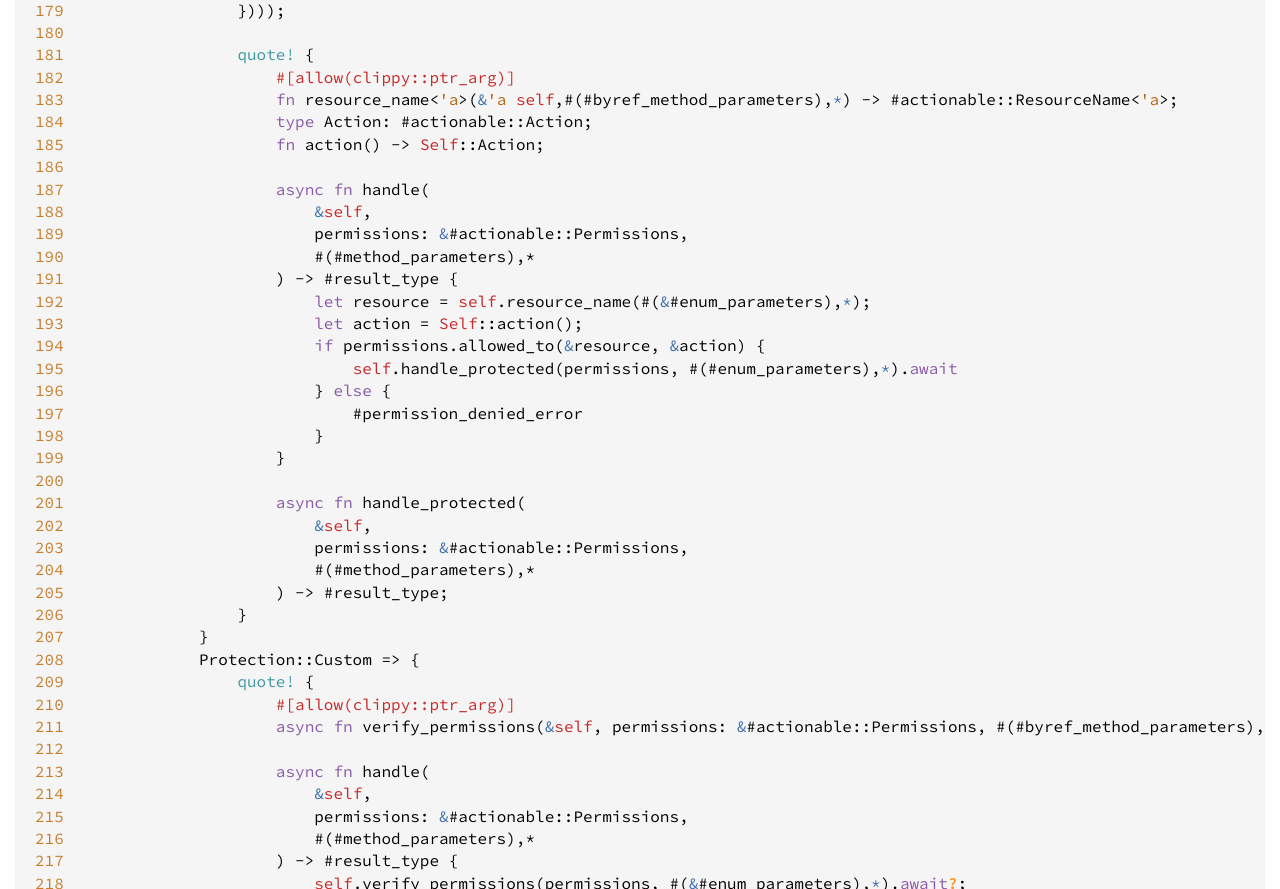
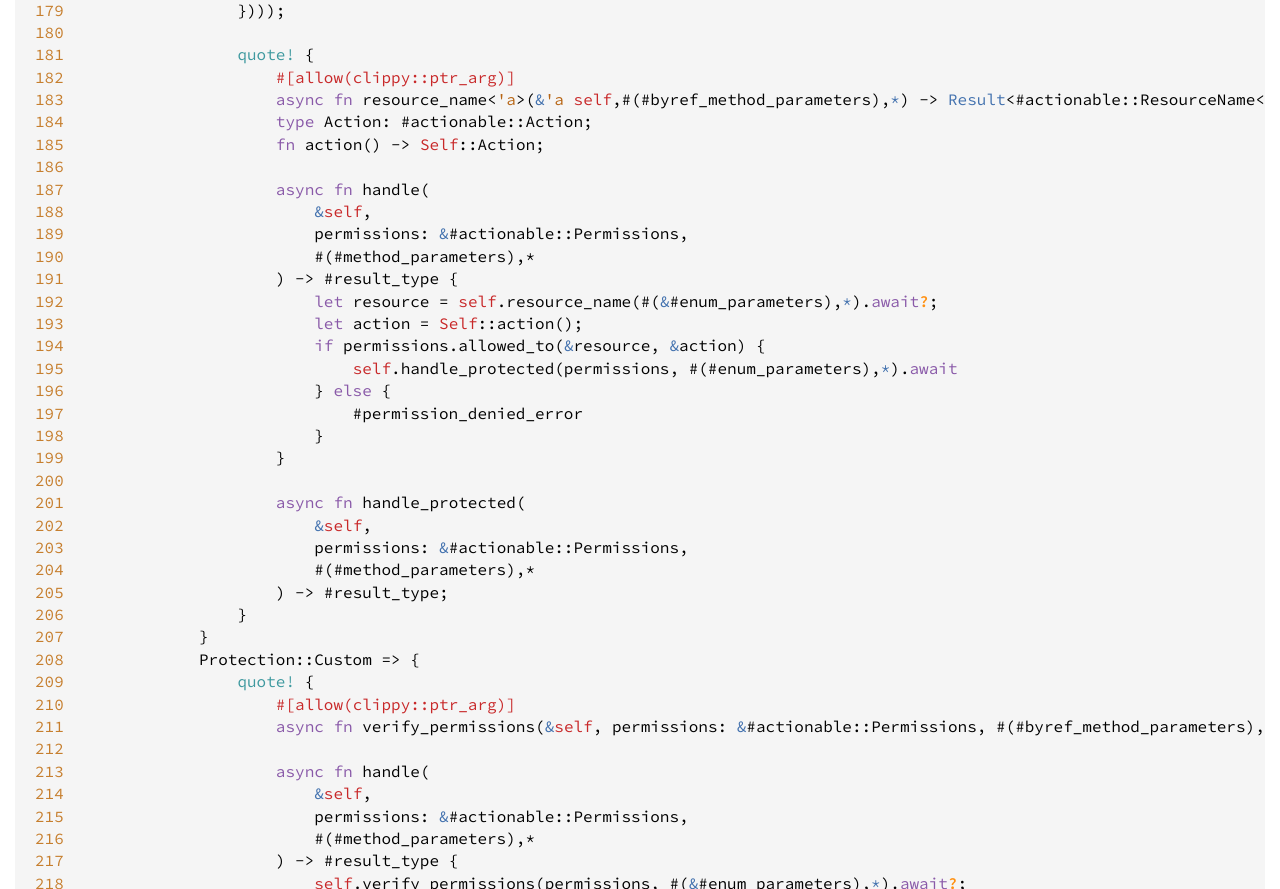
Before and after one commit to khonsulabs/actionable, a plain HTML site: page main/src/actionable_macros/actionable.rs.html in a window 1280 px wide. Shown: the part 4155-5044 px from the top of the page. Drawn offline with Linux system fonts and the light colour scheme.

Commit message:
Deploying to gh-pages from @ khonsulabs/actionable@92794166ab7a5e19b2d02e227d8e4ba8a8dde51f 🚀

```diff
--- a/main/src/actionable_macros/actionable.rs.html
+++ b/main/src/actionable_macros/actionable.rs.html
@@ -563,7 +563,7 @@
 
                 <span class="macro">quote!</span> {
                     <span class="attribute">#[<span class="ident">allow</span>(<span class="ident">clippy::ptr_arg</span>)]</span>
-                    <span class="kw">fn</span> <span class="ident">resource_name</span><span class="op">&lt;</span><span class="lifetime">&#39;a</span><span class="op">&gt;</span>(<span class="kw-2">&amp;</span><span class="lifetime">&#39;a</span> <span class="self">self</span>,#(#<span class="ident">byref_method_parameters</span>),<span class="kw-2">*</span>) <span class="op">-</span><span class="op">&gt;</span> #<span class="ident">actionable::ResourceName</span><span class="op">&lt;</span><span class="lifetime">&#39;a</span><span class="op">&gt;</span>;
+                    <span class="kw">async</span> <span class="kw">fn</span> <span class="ident">resource_name</span><span class="op">&lt;</span><span class="lifetime">&#39;a</span><span class="op">&gt;</span>(<span class="kw-2">&amp;</span><span class="lifetime">&#39;a</span> <span class="self">self</span>,#(#<span class="ident">byref_method_parameters</span>),<span class="kw-2">*</span>) <span class="op">-</span><span class="op">&gt;</span> <span class="prelude-ty">Result</span><span class="op">&lt;</span>#<span class="ident">actionable::ResourceName</span><span class="op">&lt;</span><span class="lifetime">&#39;a</span><span class="op">&gt;</span>, #<span class="ident">self_as_dispatcher::Error</span><span class="op">&gt;</span>;
                     <span class="kw">type</span> <span class="ident">Action</span>: #<span class="ident">actionable::Action</span>;
                     <span class="kw">fn</span> <span class="ident">action</span>() <span class="op">-</span><span class="op">&gt;</span> <span class="self">Self</span><span class="ident">::Action</span>;
 
@@ -572,7 +572,7 @@
                         <span class="ident">permissions</span>: <span class="kw-2">&amp;</span>#<span class="ident">actionable::Permissions</span>,
                         #(#<span class="ident">method_parameters</span>),<span class="op">*</span>
                     ) <span class="op">-</span><span class="op">&gt;</span> #<span class="ident">result_type</span> {
-                        <span class="kw">let</span> <span class="ident">resource</span> <span class="op">=</span> <span class="self">self</span>.<span class="ident">resource_name</span>(#(<span class="kw-2">&amp;</span>#<span class="ident">enum_parameters</span>),<span class="kw-2">*</span>);
+                        <span class="kw">let</span> <span class="ident">resource</span> <span class="op">=</span> <span class="self">self</span>.<span class="ident">resource_name</span>(#(<span class="kw-2">&amp;</span>#<span class="ident">enum_parameters</span>),<span class="kw-2">*</span>).<span class="kw">await</span><span class="question-mark">?</span>;
                         <span class="kw">let</span> <span class="ident">action</span> <span class="op">=</span> <span class="self">Self</span><span class="ident">::action</span>();
                         <span class="kw">if</span> <span class="ident">permissions</span>.<span class="ident">allowed_to</span>(<span class="kw-2">&amp;</span><span class="ident">resource</span>, <span class="kw-2">&amp;</span><span class="ident">action</span>) {
                             <span class="self">self</span>.<span class="ident">handle_protected</span>(<span class="ident">permissions</span>, #(#<span class="ident">enum_parameters</span>),<span class="kw-2">*</span>).<span class="kw">await</span>
```
